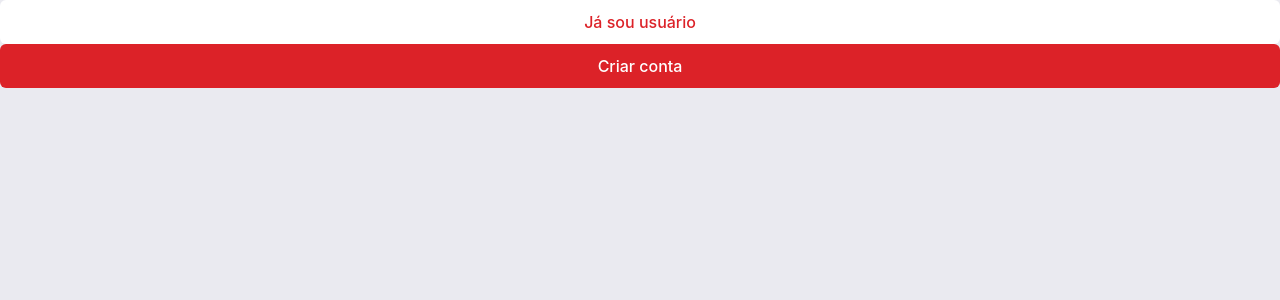
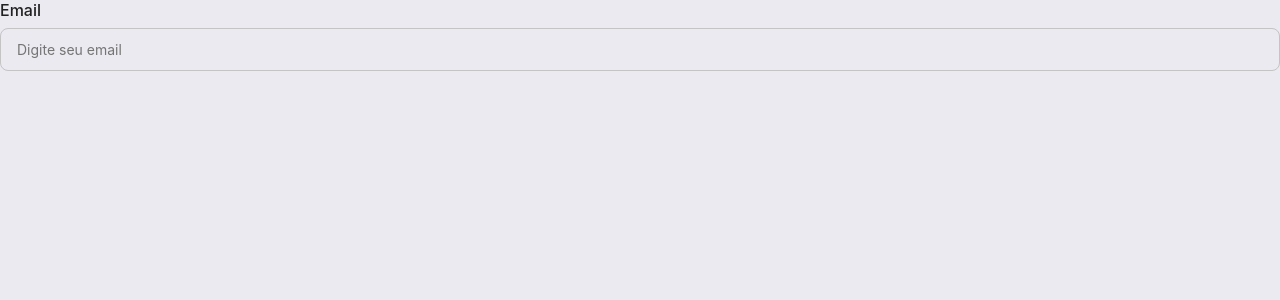
Before and after one commit to Joao-Eduardo-AJ/SyonetLogin, a React (Vite) app: page / in a window 1280 px wide. Shown: the top 300 px of the page. Built offline with nearby package versions, Linux system fonts and the light colour scheme.

Commit message:
feat: Created input component

```diff
--- a/src/App.tsx
+++ b/src/App.tsx
@@ -2,14 +2,13 @@ import React from 'react';
 import theme from './styles/theme';
 import { ThemeProvider } from 'styled-components';
 import GlobalStyle from './styles/global';
-import { Button } from './components/Button/Index';
+import { Input } from './components/Input/Index';
 
 function App() {
   return (
     <ThemeProvider theme={theme}>
       <GlobalStyle />
-      <Button variant="outline">Já sou usuário</Button>
-      <Button variant="primary">Criar conta</Button>
+      <Input label="Email" placeholder="Digite seu email" />
     </ThemeProvider>
   );
 }
--- /dev/null
+++ b/src/components/Input/Index.tsx
@@ -0,0 +1,16 @@
+import React, { InputHTMLAttributes } from 'react';
+import * as Styled from './styles';
+
+export interface InputProps extends InputHTMLAttributes<HTMLInputElement> {
+  label: string;
+  icon?: React.ReactNode;
+}
+
+export function Input({ label, icon, ...props }: InputProps) {
+  return (
+    <Styled.Wrapper disabled={props.disabled}>
+      <label>{label}</label>
+      <input {...props} />
+    </Styled.Wrapper>
+  );
+}
--- /dev/null
+++ b/src/components/Input/styles.ts
@@ -0,0 +1,46 @@
+import styled, { css, DefaultTheme } from 'styled-components';
+
+export interface WrapperProps {
+  disabled?: boolean;
+}
+
+const variantModifier = {
+  disabled: (theme: DefaultTheme) => css`
+    opacity: 0.6;
+
+    label {
+      color: ${theme.colors.gray600};
+    }
+
+    input {
+      background-color: ${theme.colors.background};
+    }
+  `,
+};
+
+export const Wrapper = styled.div<WrapperProps>`
+  ${({ theme, disabled }) => css`
+    display: flex;
+    flex-direction: column;
+    gap: ${theme.spaces[2]};
+
+    label {
+      font-size: 1rem;
+      font-weight: 500;
+      color: ${theme.colors.gray700};
+    }
+
+    input {
+      background-color: ${theme.colors.background};
+      color: ${theme.colors.gray600};
+      border: 1px solid ${theme.colors.gray300};
+      border-radius: 8px;
+      padding: ${theme.spaces[3]} ${theme.spaces[4]};
+      width: 100%;
+      font-weight: 400;
+      font-size: 0.875rem;
+    }
+
+    ${disabled && variantModifier.disabled(theme)}
+  `}
+`;
```
